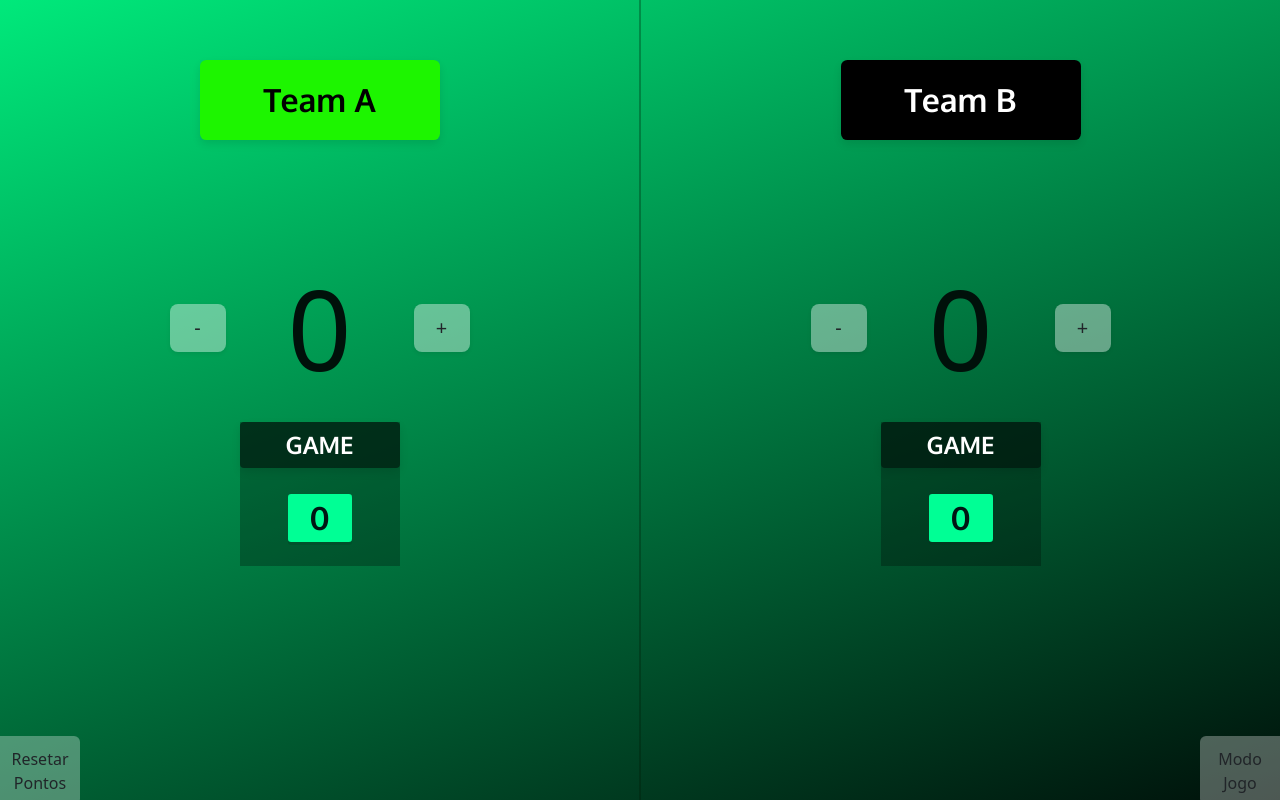
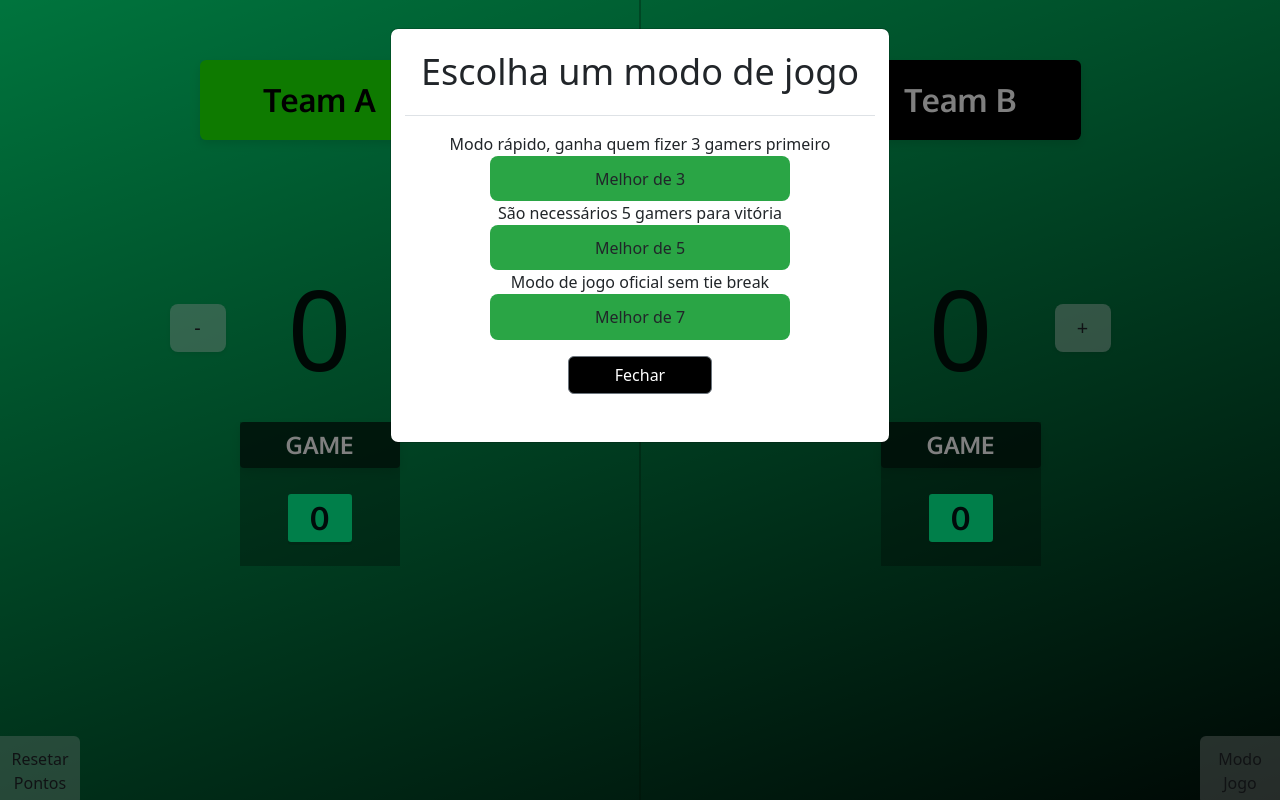
Before and after one commit to jonas-nb/BTF, a React (Vite) app: page / in a window 1280 px wide. Both pictures are taken after a click on the button "Modo Jogo". Built offline with nearby package versions, Linux system fonts and the light colour scheme.

Commit message:
Adcionado novas funcionalidades de modo de jogo com um modal

```diff
--- a/src/App.tsx
+++ b/src/App.tsx
@@ -1,10 +1,12 @@
 import Scoreboard from "./components/Scoreboard";
 import "./styles/global.css";
-
+import { GoldPointProvider } from "./components/ScoreboardContext";
 const App = () => {
   return (
     <div className="app">
-      <Scoreboard />
+      <GoldPointProvider>
+        <Scoreboard />
+      </GoldPointProvider>
     </div>
   );
 };
--- a/src/components/Scoreboard.tsx
+++ b/src/components/Scoreboard.tsx
@@ -1,5 +1,6 @@
-import React, { useState } from "react";
-import { Modal, ModalHeader, Button } from "reactstrap";
+import React, { useState, useContext } from "react";
+import { Modal, ModalHeader, ModalBody, Button } from "reactstrap";
+import { GoldPointContext } from "./ScoreboardContext";
 
 import "bootstrap/dist/css/bootstrap.min.css";
 import "./../styles/global.css";
@@ -19,22 +20,26 @@ const Scoreboard: React.FC = () => {
     game: 0,
   };
 
+  const { setGoldPoint, goldPoint } = useContext(GoldPointContext);
   const [teamA, setTeamA] = useState({ ...initialTeamState, name: "Team A" });
   const [teamB, setTeamB] = useState({ ...initialTeamState, name: "Team B" });
   const [modal, setModal] = useState(false);
+  const [modalGameMode, setModalGameMode] = useState(false);
   const [alertWin, setAlertWin] = useState("");
 
   const toggle = () => setModal(!modal);
+  const toggleGameMode = () => setModalGameMode(!modalGameMode);
 
+  //controla os gamers do jogo
   const handleGameClick = (team: Team) => {
     if (team.name === "Team A") {
-      if (teamA.game === 6) {
+      if (teamA.game === goldPoint) {
         setTeamA({ ...teamA, game: 0 });
       } else {
         setTeamA({ ...teamA, game: teamA.game + 1 });
       }
     } else {
-      if (teamB.game === 6) {
+      if (teamB.game === goldPoint) {
         setTeamB({ ...teamB, game: 0 });
       } else {
         setTeamB({ ...teamB, game: teamB.game + 1 });
@@ -54,7 +59,7 @@ const Scoreboard: React.FC = () => {
       setTeamA({ ...teamA, score: 0 });
       setTeamB({ ...teamB, score: 0 });
 
-      if (team.game === 6) {
+      if (team.game === goldPoint) {
         // Game over, team won
         setModal(!modal);
         setAlertWin(`${team.name} Ganhou 🎉`);
@@ -97,7 +102,7 @@ const Scoreboard: React.FC = () => {
       setTeamB({ ...team });
     }
   };
-
+  console.log(goldPoint);
   return (
     <div>
       <div>
@@ -175,7 +180,7 @@ const Scoreboard: React.FC = () => {
                   </div>
                 </div>
               </div>
-              {/* modal */}
+              {/* modal show win*/}
               <div>
                 <Modal className="bg" isOpen={modal} toggle={toggle}>
                   <ModalHeader className="text-4xl m-auto" toggle={toggle}>
@@ -191,6 +196,59 @@ const Scoreboard: React.FC = () => {
               </div>
             </div>
 
+            {/* modal toggle game mode */}
+            <Modal isOpen={modalGameMode} toggle={toggleGameMode}>
+              <ModalHeader className="m-auto text-4xl">
+                Escolha um modo de jogo
+              </ModalHeader>
+              <ModalBody>
+                <div className="m-auto flex flex-col items-center">
+                  <div className="flex flex-col items-center">
+                    <p>Modo rápido, ganha quem fizer 3 gamers primeiro</p>
+                    <button
+                      className="toggleGameModeBtn"
+                      onClick={() => {
+                        setGoldPoint(2);
+                        toggleGameMode();
+                      }}
+                    >
+                      Melhor de 3
+                    </button>
+                  </div>
+                  <div className="flex flex-col items-center">
+                    <p>São necessários 5 gamers para vitória</p>
+                    <button
+                      className="toggleGameModeBtn"
+                      onClick={() => {
+                        toggleGameMode();
+                        setGoldPoint(4);
+                      }}
+                    >
+                      Melhor de 5
+                    </button>
+                  </div>
+                  <div className="flex flex-col items-center">
+                    <p>Modo de jogo oficial sem tie break</p>
+                    <button
+                      className="toggleGameModeBtn"
+                      onClick={() => {
+                        setGoldPoint(6);
+                        toggleGameMode();
+                      }}
+                    >
+                      Melhor de 7
+                    </button>
+                  </div>
+                </div>
+              </ModalBody>
+              <Button
+                onClick={toggleGameMode}
+                className="bg-black w-36 m-auto mb-5"
+              >
+                Fechar
+              </Button>
+            </Modal>
+
             <div className="fixed bottom-0 left-0 w-[5rem] h-16">
               <button
                 className="rounded-none rounded-r-md flex items-center justify-center w-[5rem]  bg-white/30 hover:bg-green-500 hover:border-none"
@@ -201,7 +259,7 @@ const Scoreboard: React.FC = () => {
               <div className="fixed bottom-0 right-0 w-[5rem] h-16">
                 <button
                   className="rounded-none rounded-l-md flex items-center justify-center w-[5rem]  bg-white/30 hover:bg-green-500 hover:border-none"
-                  onClick={resetPoints}
+                  onClick={toggleGameMode}
                 >
                   Modo Jogo
                 </button>
--- /dev/null
+++ b/src/components/ScoreboardContext.tsx
@@ -0,0 +1,37 @@
+import React, { createContext, useState, ReactNode } from "react";
+
+// Definição dos tipos personalizados
+type GoldPoint = 2 | 4 | 6;
+type PropChildren = {
+  children: ReactNode;
+};
+
+// Interface que define a estrutura do contexto
+interface GoldPointContextType {
+  goldPoint: GoldPoint;
+  setGoldPoint: React.Dispatch<React.SetStateAction<GoldPoint>>;
+}
+
+// Estado inicial do contexto
+const goldPointDefaultState: GoldPointContextType = {
+  goldPoint: 2,
+  setGoldPoint: () => {},
+};
+
+// Criação do contexto
+export const GoldPointContext = createContext<GoldPointContextType>(
+  goldPointDefaultState
+);
+
+// Componente provedor do contexto
+export const GoldPointProvider: React.FC<PropChildren> = ({ children }) => {
+  // Definição do estado "goldPoint" e da função para atualizá-lo "setGoldPoint"
+  const [goldPoint, setGoldPoint] = useState<GoldPoint>(2);
+
+  // Retorna o contexto envolvendo os componentes filhos "children"
+  return (
+    <GoldPointContext.Provider value={{ goldPoint, setGoldPoint }}>
+      {children}
+    </GoldPointContext.Provider>
+  );
+};
--- a/src/styles/global.css
+++ b/src/styles/global.css
@@ -14,3 +14,12 @@
   align-items: center;
   flex-direction: column;
 }
+
+.toggleGameModeBtn {
+  width: 300px;
+  background-color: rgb(42, 165, 69);
+}
+.toggleGameModeBtn:hover {
+  background-color: black;
+  color: white;
+}
```
Also changed, not shown: src/components/GameComponent.tsx (deleted).
